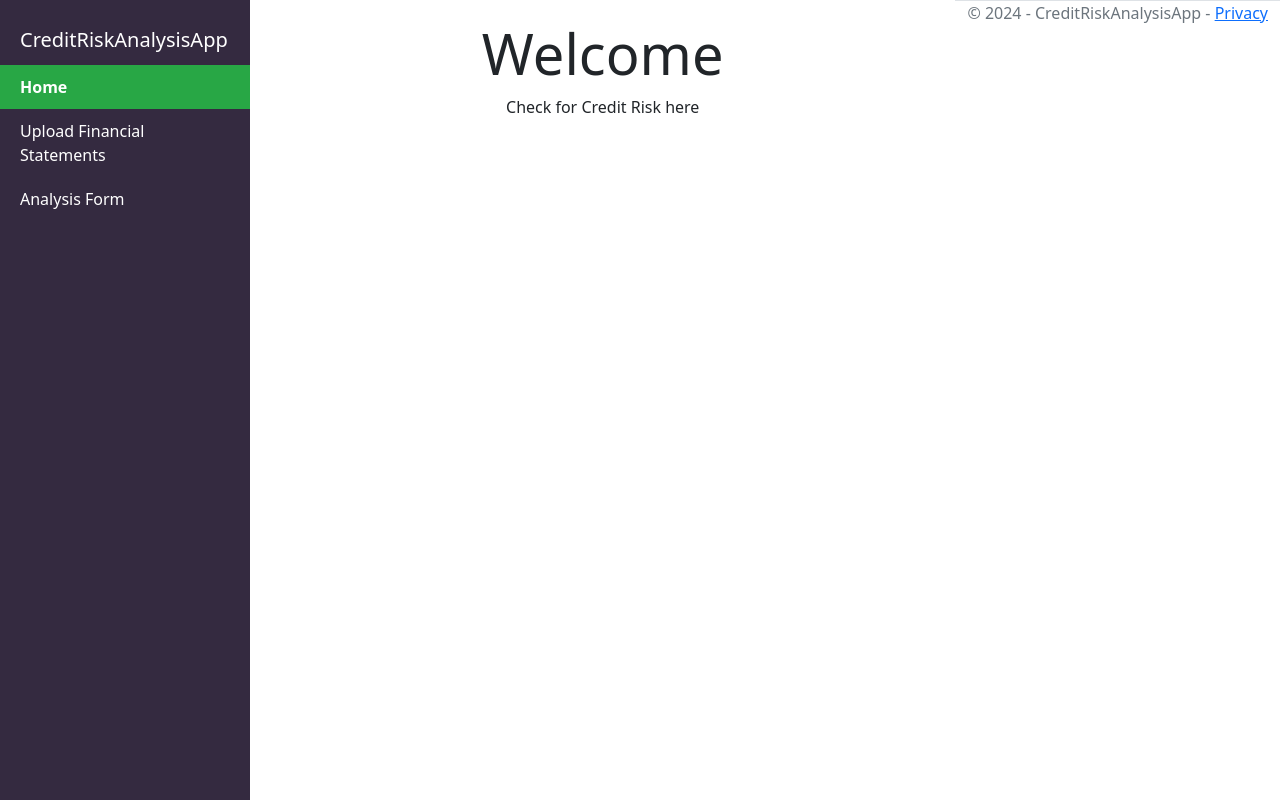
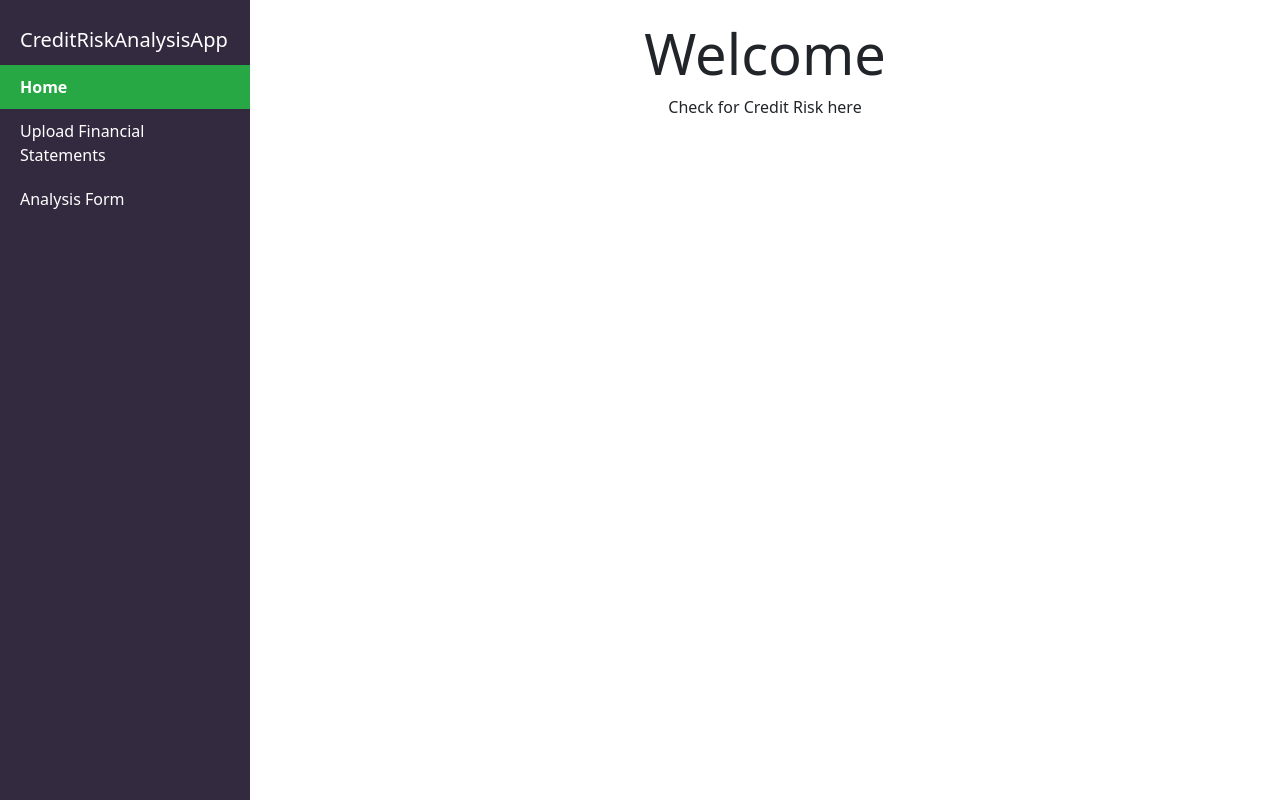
Before and after one commit to Y21E14/CreditRiskAnalysisApp, an ASP.NET Core app: page / in a window 1280 px wide. Run offline with ASP.NET Core 8, Linux system fonts and the light colour scheme.

Commit message:
removed footer

```diff
--- a/Views/Shared/_Layout.cshtml
+++ b/Views/Shared/_Layout.cshtml
@@ -73,11 +73,8 @@
     </div>
 
     <!-- Footer -->
-    <footer class="border-top footer text-muted">
-        <div class="container">
-            &copy; 2024 - CreditRiskAnalysisApp - <a href="~/Privacy">Privacy</a>
-        </div>
-    </footer>
+    <!-- <footer class="border-top footer text-muted">
+    </footer> -->
 
     <!-- Scripts -->
     <script src="~/lib/jquery/dist/jquery.min.js"></script>
```
Also changed, not shown: Models/AnalysisInput.cs (line endings or trailing spaces).
